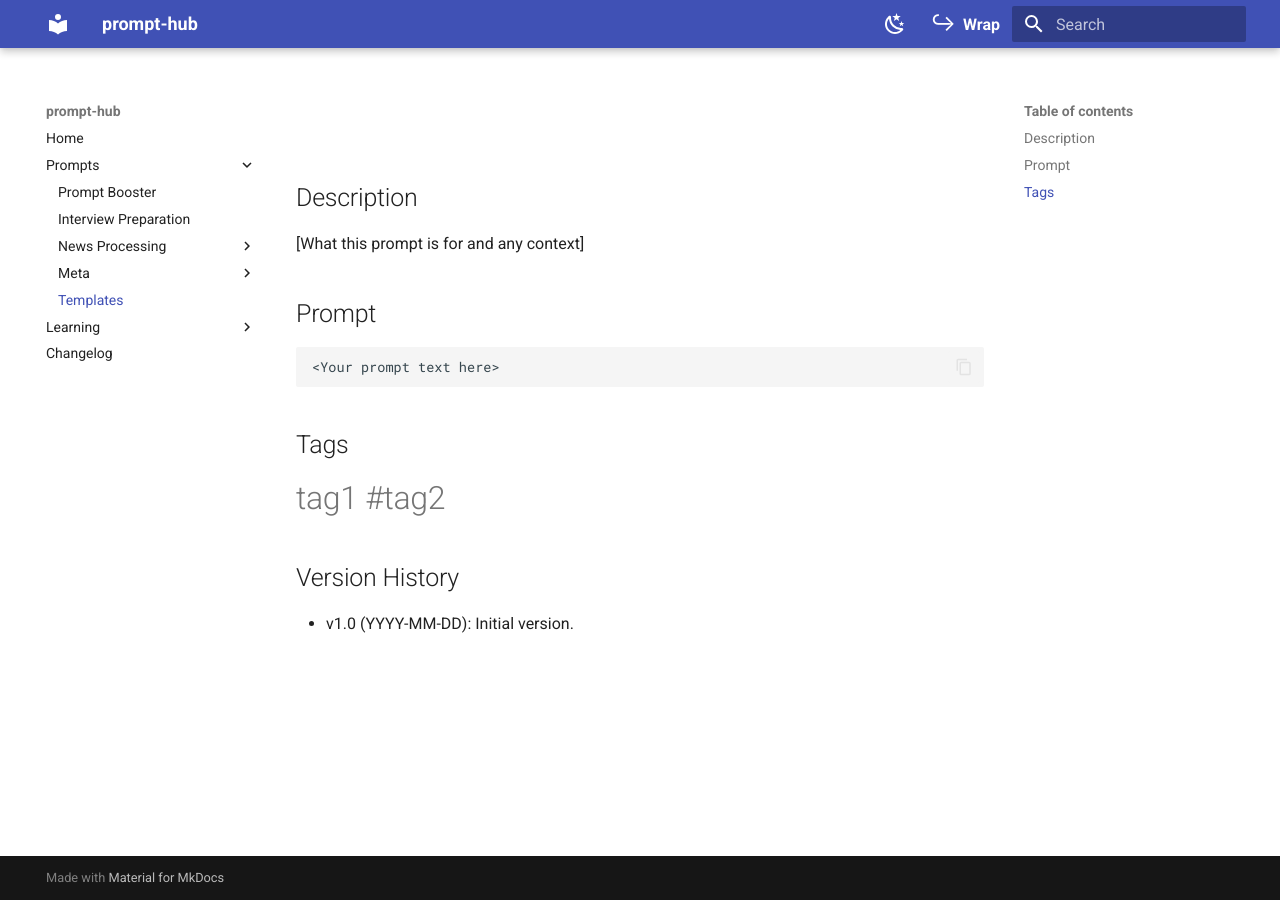
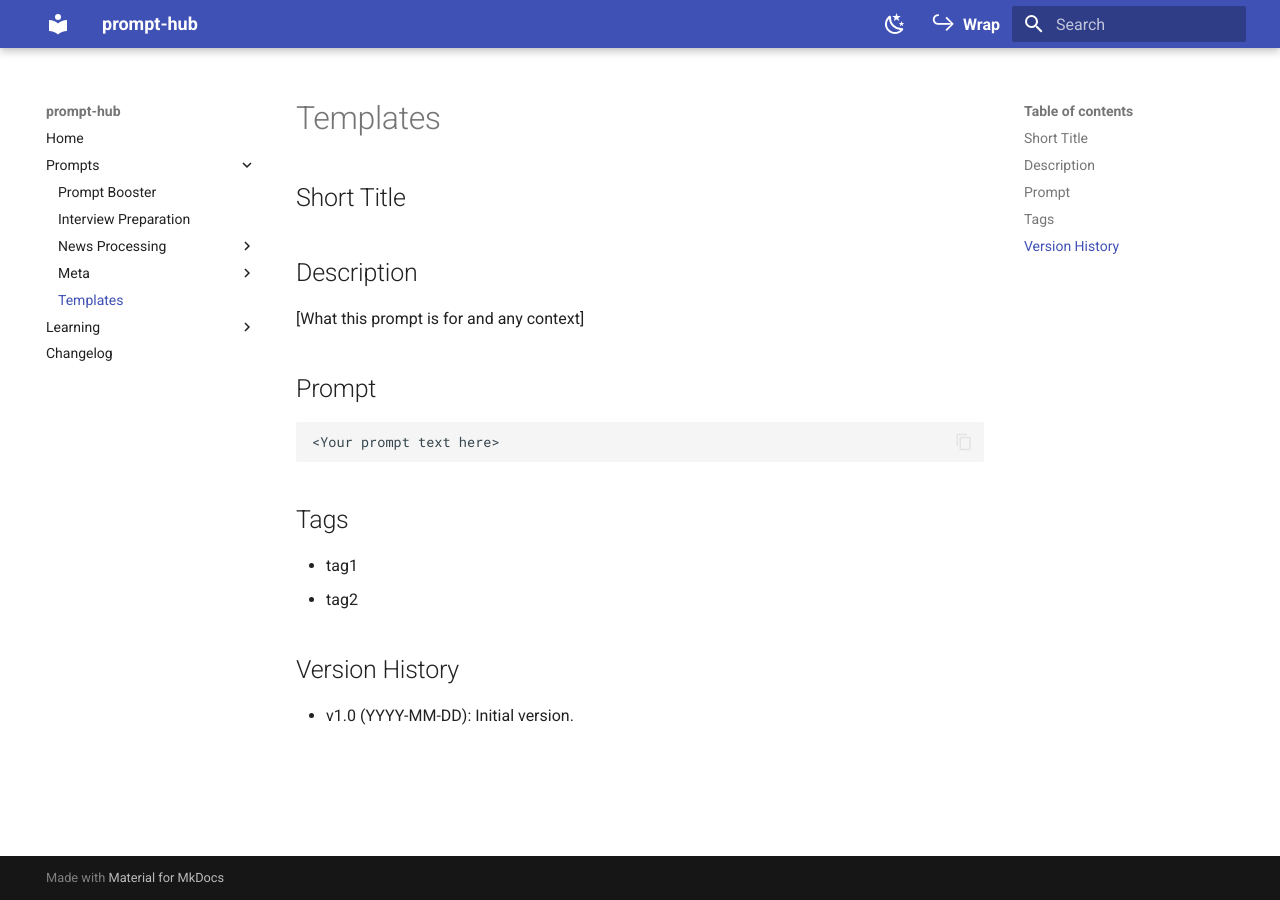
Before and after one commit to TsoliasPN/prompt-hub, an MkDocs documentation site: the page built from docs/prompts/templates/generic-template.md, in a window 1280 px wide. Built offline with MkDocs 1.6.1 and Material for MkDocs 9.7.7, drawn with Linux system fonts in a browser that asks for light colours.

Commit message:
Refactor generic template markdown for improved readability and consistency; update title, summary, and tag formatting.

````diff
--- a/docs/prompts/templates/generic-template.md
+++ b/docs/prompts/templates/generic-template.md
@@ -1,20 +1,25 @@
 ---
-title: <Short Title>
-summary: <One-line summary for nav/search>
+title: Short Title
+summary: One-line summary for nav/search
 ---
 
-# <Short Title>
+## Short Title
 
 ## Description
+
 [What this prompt is for and any context]
 
 ## Prompt
+
 ```text
 <Your prompt text here>
 ```
 
 ## Tags
-#tag1 #tag2
+
+- tag1
+- tag2
 
 ## Version History
+
 - v1.0 (YYYY-MM-DD): Initial version.
````
